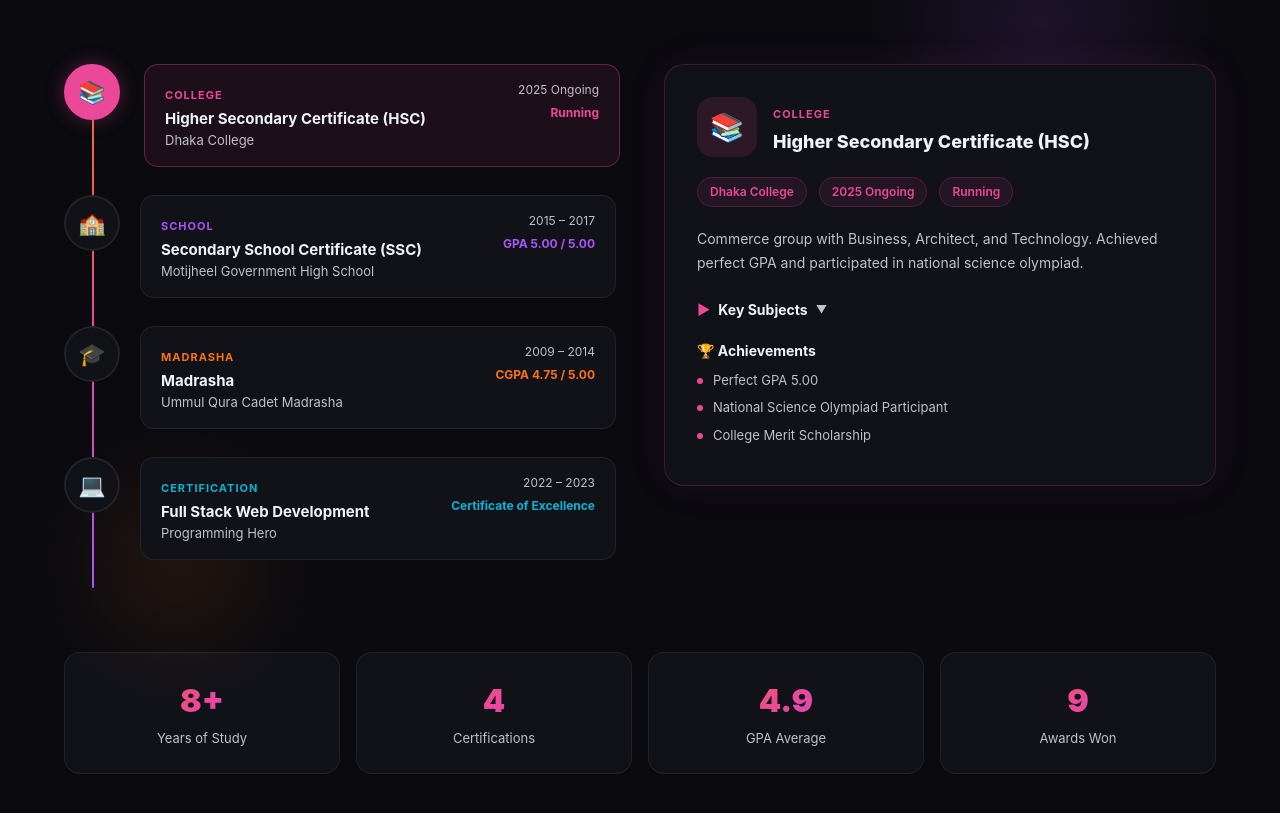
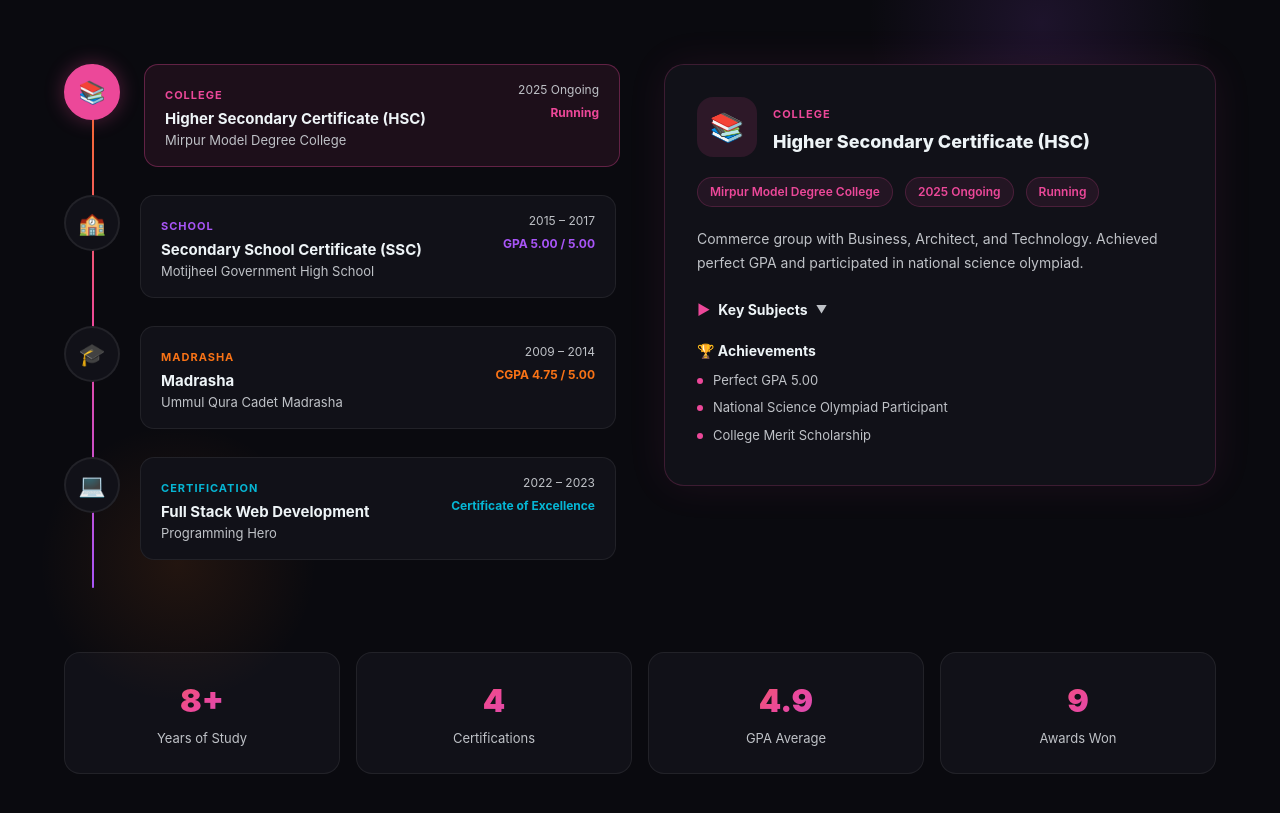
Before and after one commit to dev-rafiul/using-antigravity-portfolio-2, a React (Vite) app: page / in a window 1280 px wide. Shown: the part 7048-7861 px from the top of the page. Built offline with nearby package versions, Linux system fonts and the light colour scheme.

Commit message:
updated my instituition

```diff
--- a/src/components/Education.jsx
+++ b/src/components/Education.jsx
@@ -5,7 +5,7 @@ const educationData = [
   {
     id: 1,
     degree: 'Higher Secondary Certificate (HSC)',
-    institution: 'Dhaka College',
+    institution: 'Mirpur Model Degree College',
     period: '2025 Ongoing',
     grade: 'Running',
     type: 'College',
```
